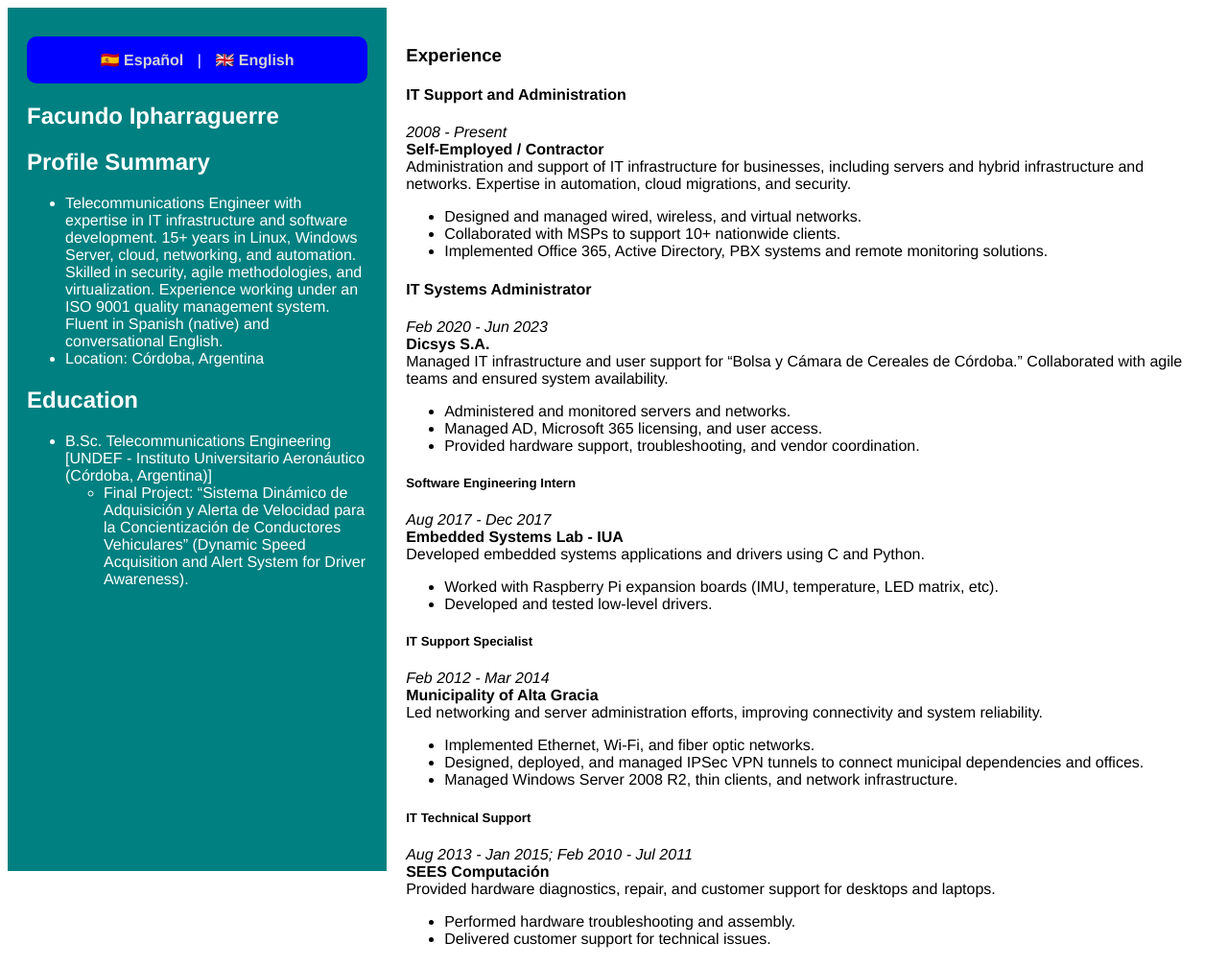
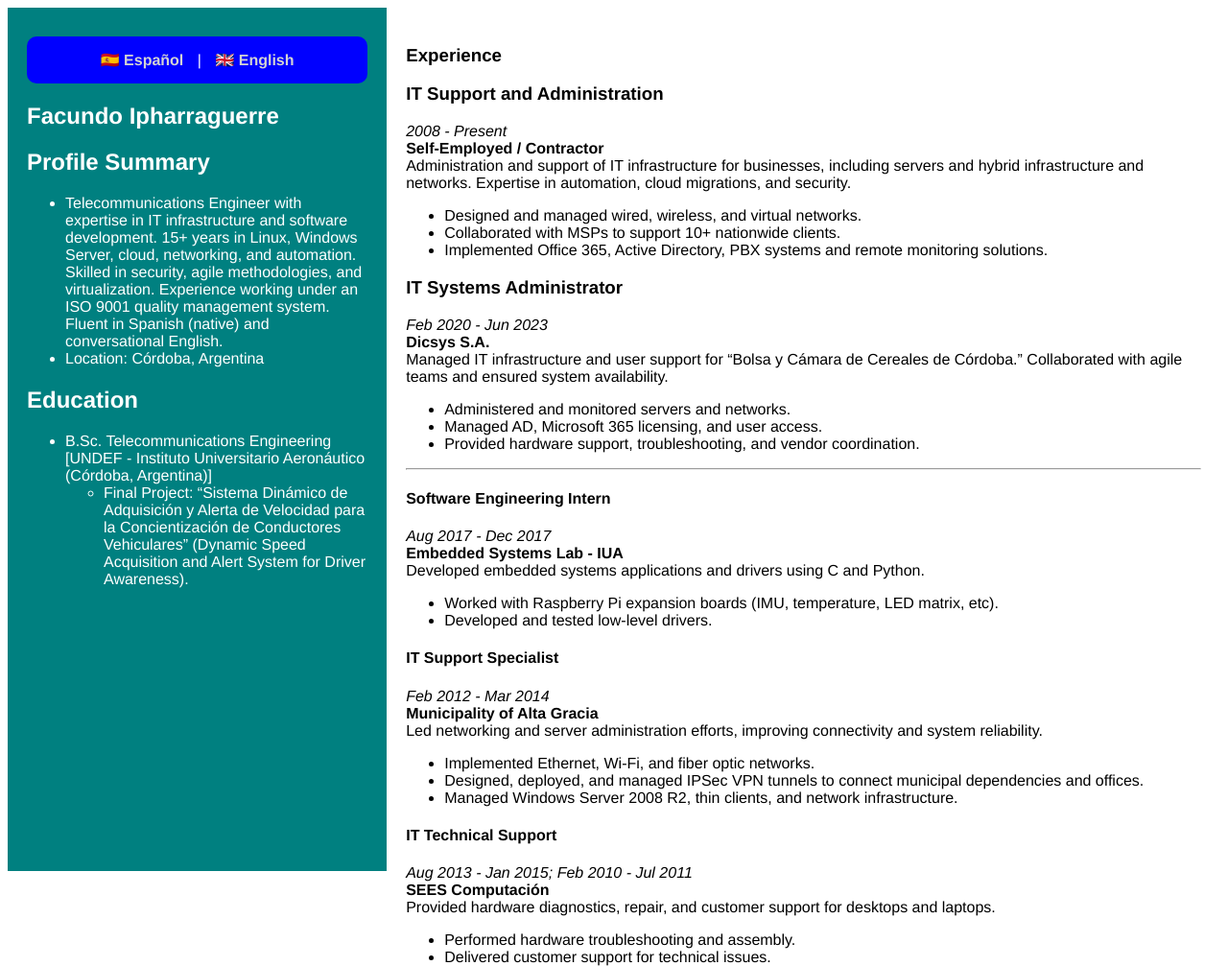
Before and after one commit to fipharraguerre/cv-homepage, a Jekyll site: the page built from index_en.md, in a window 1280 px wide. Shown: the whole page at 96% size. Built offline with Jekyll 4.4.1, drawn with Linux system fonts in a browser that asks for light colours.

```diff
--- a/_includes/experience_en.md
+++ b/_includes/experience_en.md
@@ -1,4 +1,4 @@
-#### IT Support and Administration
+### IT Support and Administration
 *2008 - Present*
 **Self-Employed / Contractor**
 Administration and support of IT infrastructure for businesses, including servers and hybrid infrastructure and networks. Expertise in automation, cloud migrations, and security.
@@ -6,7 +6,7 @@ Administration and support of IT infrastructure for businesses, including server
 - Collaborated with MSPs to support 10+ nationwide clients.
 - Implemented Office 365, Active Directory, PBX systems and remote monitoring solutions.
 
-#### IT Systems Administrator
+### IT Systems Administrator
 *Feb 2020 - Jun 2023*
 **Dicsys S.A.**
 Managed IT infrastructure and user support for "Bolsa y Cámara de Cereales de Córdoba." Collaborated with agile teams and ensured system availability.
@@ -14,14 +14,16 @@ Managed IT infrastructure and user support for "Bolsa y Cámara de Cereales de C
 - Managed AD, Microsoft 365 licensing, and user access.
 - Provided hardware support, troubleshooting, and vendor coordination.
 
-##### Software Engineering Intern
+---
+
+#### Software Engineering Intern
 *Aug 2017 - Dec 2017*
 **Embedded Systems Lab - IUA**
 Developed embedded systems applications and drivers using C and Python.
 - Worked with Raspberry Pi expansion boards (IMU, temperature, LED matrix, etc).
 - Developed and tested low-level drivers.
 
-##### IT Support Specialist
+#### IT Support Specialist
 *Feb 2012 - Mar 2014*
 **Municipality of Alta Gracia**
 Led networking and server administration efforts, improving connectivity and system reliability.
@@ -29,7 +31,7 @@ Led networking and server administration efforts, improving connectivity and sys
 - Designed, deployed, and managed IPSec VPN tunnels to connect municipal dependencies and offices.
 - Managed Windows Server 2008 R2, thin clients, and network infrastructure.
 
-##### IT Technical Support
+#### IT Technical Support
 *Aug 2013 - Jan 2015; Feb 2010 - Jul 2011*
 **SEES Computación**
 Provided hardware diagnostics, repair, and customer support for desktops and laptops.
```
